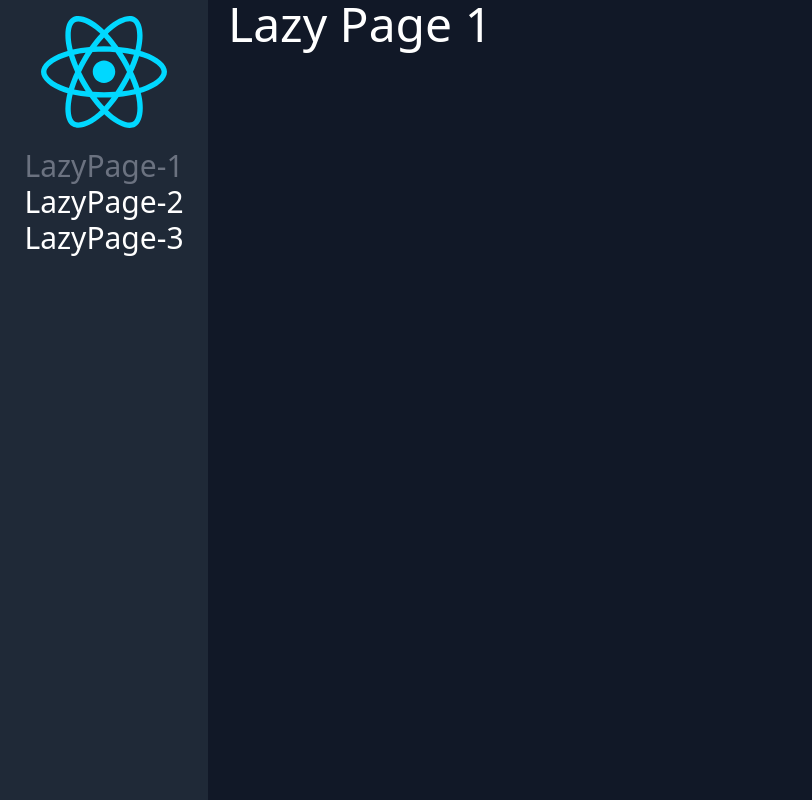
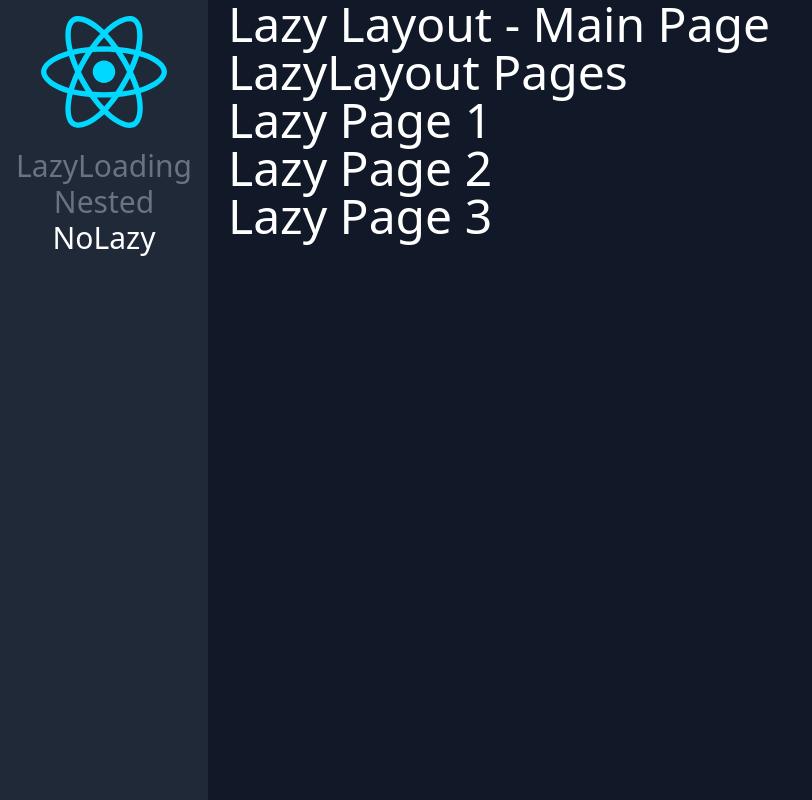
Before and after one commit to Alastor-4/ReactTS-InitialProject, a React (Vite) app: page /lazyload in a window 1280 px wide. Before the commit this address led to /lazy1. Shown: the whole page, without its empty margins (0-812 px from the left). Built offline with nearby package versions, Linux system fonts and the light colour scheme.

Commit message:
Lazy Load Nested, falta arreglo del segundo router

```diff
--- /dev/null
+++ b/src/01-lazyload/layout/LazyLayout.tsx
@@ -0,0 +1,12 @@
+import { Navigation } from "../router/Navigation";
+
+export const LazyLayout = () => {
+    return (
+        <div className="flex-col">
+            <h1>Lazy Layout - Main Page</h1>
+            <Navigation />
+        </div>
+    )
+}
+
+export default LazyLayout;
--- /dev/null
+++ b/src/01-lazyload/pages/NoLazy.tsx
@@ -0,0 +1,5 @@
+export const NoLazy = () => {
+    return (
+        <h1>No Lazy Loading - Component</h1>
+    )
+}
--- /dev/null
+++ b/src/01-lazyload/router/Navigation.tsx
@@ -0,0 +1,29 @@
+import { Navigate, Route, Routes, useLocation } from "react-router-dom"
+import { Link } from "react-router-dom"
+import { LazyPage1, LazyPage2, LazyPage3 } from "../pages";
+
+export const Navigation = () => {
+    const { pathname } = useLocation();
+    return (
+        <>
+            <h2>LazyLayout Pages</h2>
+            <ul>
+                <li>
+                    <Link to={`${pathname}/lazy1`}>Lazy Page 1</Link>
+                </li>
+                <li>
+                    <Link to={`${pathname}/lazy2`}>Lazy Page 2</Link>
+                </li>
+                <li>
+                    <Link to={`${pathname}/lazy3`}>Lazy Page 3</Link>
+                </li>
+            </ul>
+            <Routes>
+                <Route path={`${pathname}/lazy1`} element={<LazyPage1 />} />
+                <Route path={`${pathname}/lazy2`} element={<LazyPage2 />} />
+                <Route path={`${pathname}/lazy3`} element={<LazyPage3 />} />
+                <Route path={`${pathname}/lazy3`} element={<Navigate to={`${pathname}/lazy1`} replace={true} />} />
+            </Routes>
+        </>
+    )
+}
--- a/src/01-lazyload/router/routes.ts
+++ /dev/null
@@ -1,32 +0,0 @@
-import { LazyExoticComponent, lazy } from "react";
-
-type JSXComponent = () => JSX.Element;
-
-interface Route {
-  path: string;
-  Component: LazyExoticComponent<JSXComponent> | JSXComponent;
-  name: string;
-  children?: Route[];
-}
-
-const LazyPage1 = lazy(() => import("../pages/LazyPage1"));
-const LazyPage2 = lazy(() => import("../pages/LazyPage2"));
-const LazyPage3 = lazy(() => import("../pages/LazyPage3"));
-
-export const routes: Route[] = [
-  {
-    path: "/lazy1",
-    Component: LazyPage1,
-    name: "LazyPage-1",
-  },
-  {
-    path: "/lazy2",
-    Component: LazyPage2,
-    name: "LazyPage-2",
-  },
-  {
-    path: "/lazy3",
-    Component: LazyPage3,
-    name: "LazyPage-3",
-  },
-];
--- a/src/routes/Navigation.tsx
+++ b/src/routes/Navigation.tsx
@@ -1,6 +1,6 @@
 import { BrowserRouter, Routes, Route, NavLink, Navigate } from "react-router-dom";
 import reactLogo from "../assets/react.svg";
-import { routes } from '../01-lazyload/router/routes';
+import { routes } from './routes';
 import { Suspense } from "react";
 
 export const Navigation = () => {
@@ -29,7 +29,7 @@ export const Navigation = () => {
                 </div>
                 <Routes>
                     {routes.map(({ name, path, Component }) => (<Route key={name} path={path} Component={Component} />))}
-                    <Route path='*' element={<Navigate to={routes[0].path} replace={true} />} />
+                    <Route path='/*' element={<Navigate to={routes[0].path} replace={true} />} />
                 </Routes>
             </BrowserRouter>
         </Suspense>
--- /dev/null
+++ b/src/routes/routes.ts
@@ -0,0 +1,26 @@
+import { LazyExoticComponent, lazy } from "react";
+import { NoLazy } from "../01-lazyload/pages/NoLazy";
+
+type JSXComponent = () => JSX.Element;
+
+interface Route {
+  path: string;
+  Component: LazyExoticComponent<JSXComponent> | JSXComponent;
+  name: string;
+  children?: Route[];
+}
+
+const LazyLayout = lazy(() => import("../01-lazyload/layout/LazyLayout"));
+
+export const routes: Route[] = [
+  {
+    path: "/lazyload",
+    Component: LazyLayout,
+    name: "LazyLoading Nested",
+  },
+  {
+    path: "/no-lazy",
+    Component: NoLazy,
+    name: "NoLazy",
+  },
+];
```
